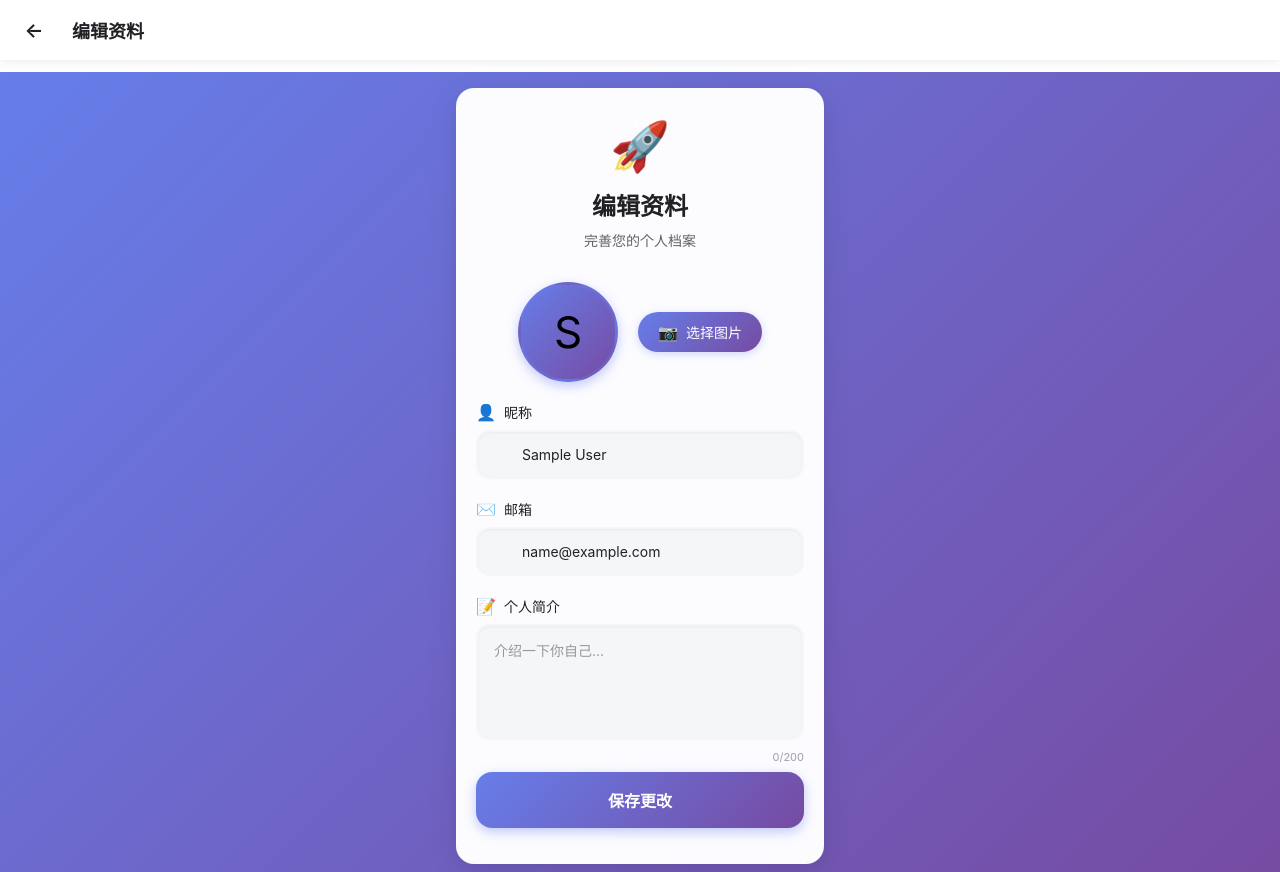
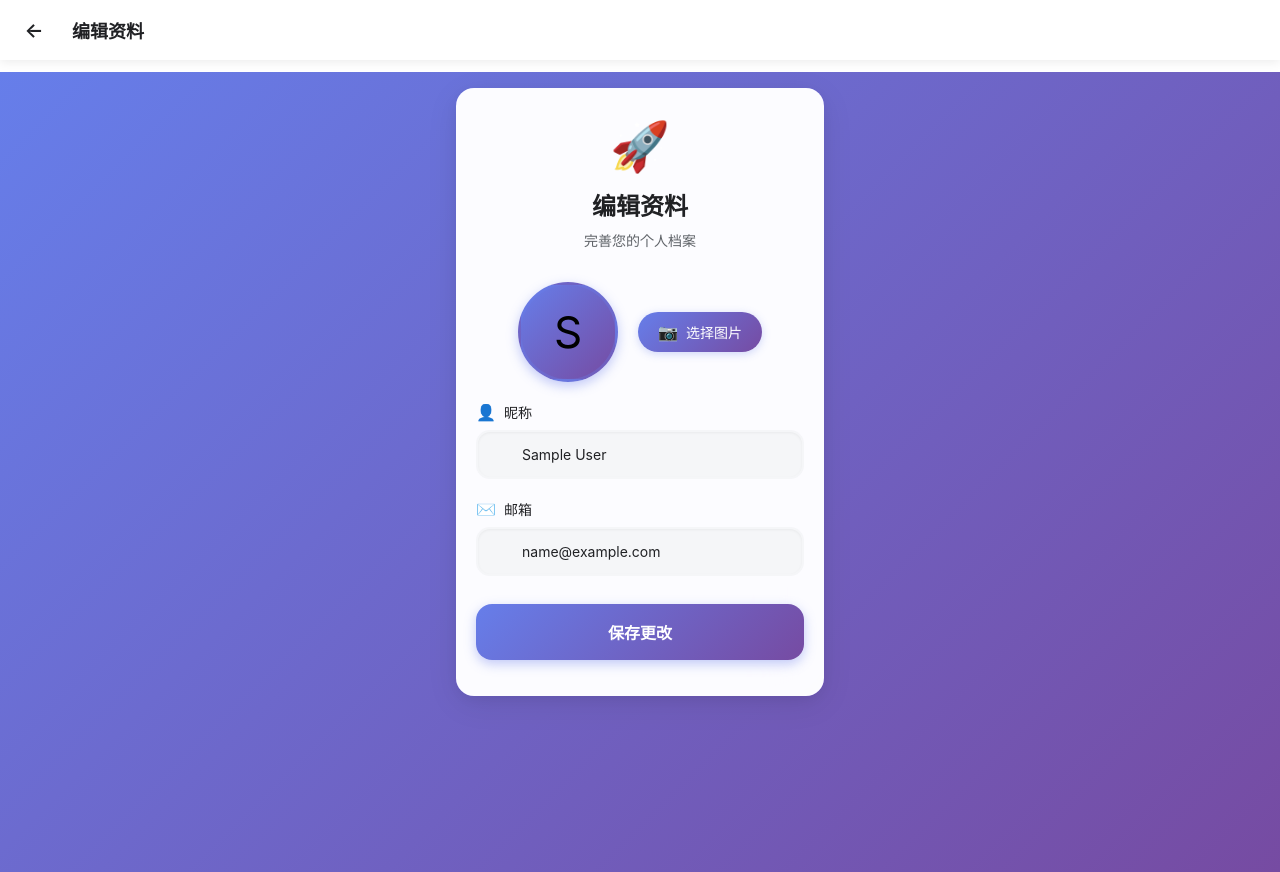
Before and after one commit to wuiyan/news-center-h5, a Vue app: page /profile/edit in a window 1280 px wide. Built offline with nearby package versions, Linux system fonts and the light colour scheme; sample sign-in values are in the browser's storage.

Commit message:
更新个人中心

```diff
--- a/src/api/user.js
+++ b/src/api/user.js
@@ -9,3 +9,9 @@ export function login(data) {
 export async function getUserInfo(userId) {
     return request.get(`/user/info/${userId}`);
 }
+
+// 更新用户信息（PUT /user/update）
+export function updateUser(data) {
+    // data 应包含 id 及需要更新的字段
+    return request.put('/user/update', data);
+}
--- a/src/view/Login.vue
+++ b/src/view/Login.vue
@@ -22,9 +22,9 @@ function login() {
     .then((response) => {
       console.log(response);
 
-      if (response.status == 200) {
+      if (response.status == 200 && response.data.code == 200) {
           // 登录成功，保存用户信息到 localStorage
-          localStorage.setItem("user", JSON.stringify(response.data));
+          localStorage.setItem("user", JSON.stringify(response.data.data));
           showSuccessToast("登录成功!");
           // 登录成功后可以跳转到主页或其他页面
           router.push("/index");
--- a/src/view/Profile.vue
+++ b/src/view/Profile.vue
@@ -6,10 +6,14 @@
           <div class="avatar-wrapper">
             <div class="avatar" :style="avatarStyle">
               <template v-if="user.avatarUrl">
-                <img :src="user.avatarUrl" :alt="user.name" class="avatar-img" />
+                <img
+                  :src="user.avatarUrl"
+                  :alt="user.name"
+                  class="avatar-img"
+                />
               </template>
               <template v-else>
-                {{ (user.name || '未命名用户').charAt(0) }}
+                {{ (user.name || "未命名用户").charAt(0) }}
               </template>
             </div>
           </div>
@@ -28,7 +32,9 @@
           <div class="stats-card">
             <div class="stat-item">
               <span class="stat-icon">📊</span>
-              <span class="stat-value">{{ formatNumber(stats.published) }}</span>
+              <span class="stat-value">{{
+                formatNumber(stats.published)
+              }}</span>
               <span class="stat-label">发布</span>
             </div>
             <div class="stat-divider"></div>
@@ -94,18 +100,12 @@ import { getUserInfo } from '../api/user.js';
 
 const router = useRouter();
 
-getUserInfo('5').then(res => {
-  console.log('用户信息', res);
-}).catch(err => {
-  console.error('获取用户信息失败', err);
-});
 
 const user = ref({
+  id : 5,
   name: '',
   email: '',
-  avatarUrl: '',
-  avatarColor: '',
-  bio: ''
+  password : '',
 });
 
 const avatarStyle = computed(() => {
@@ -171,6 +171,18 @@ const updateStats = (newStats) => {
   localStorage.setItem('userStats', JSON.stringify(stats.value));
 };
 
+// 将用户信息合并到 localStorage.user
+const updateLocalStorage = (newData) => {
+  try {
+    const safe = { ...newData };
+    // 不要在本地存储敏感信息，比如密码
+    if (safe.password !== undefined) delete safe.password;
+    localStorage.setItem('user', JSON.stringify(safe));
+  } catch (e) {
+    console.warn('更新本地用户缓存失败:', e);
+  }
+};
+
 onMounted(() => {
   loadUserData();
   loadStatsData();
@@ -183,46 +195,47 @@ const loadUserData = async () => {
       const parsed = JSON.parse(userData);
       // 先使用本地数据快速渲染
       user.value = {
+        id: parsed.id || '',
         name: parsed.name?.trim() || '未命名用户',
         email: parsed.email?.trim() || '',
-        avatarUrl: parsed.avatarUrl?.trim() || '',
-        avatarColor: parsed.avatarColor?.trim() || '',
-        bio: parsed.bio?.trim() || ''
+        password : parsed.password || '',
       };
 
       // 异步请求后端获取实时用户信息并更新（若接口可用）
-      try {
-        const remote = await getUserInfo();
-        // remote 已被标准化为后端 data 对象（或整个响应体）
-        if (remote) {
-          user.value = {
-            name: (remote.name ?? remote.username ?? remote.nick ?? '').trim() || user.value.name,
-            email: (remote.email ?? '').trim() || user.value.email,
-            avatarUrl: (remote.avatarUrl ?? remote.avatar ?? '').trim() || user.value.avatarUrl,
-            avatarColor: remote.avatarColor || user.value.avatarColor,
-            bio: remote.bio || remote.intro || user.value.bio
-          };
+        try {
+          const remote = await getUserInfo(user.value.id);
+          // getUserInfo 已尽可能返回后端 data 对象；若返回带 {code,data} 格式，兼容处理
+          const remoteData = (remote && remote.status === 200 && remote.data) ? remote.data : remote;
+          console.log(remote && remote.status === 200 && remote.data);
+          console.log(remoteData);
+          console.log(remoteData.data);
 
-          // 同步回 localStorage，保持本地缓存和后端一致
-          try {
-            const localRaw = localStorage.getItem('user');
-            let localObj = {};
-            if (localRaw) {
-              try { localObj = JSON.parse(localRaw); } catch (_) { localObj = { id: remote.id || localRaw }; }
-            }
-            const merged = { ...localObj, ...user.value };
-            localStorage.setItem('user', JSON.stringify(merged));
-          } catch (e) {
-            console.warn('更新本地用户缓存失败:', e);
+          if (remoteData) {
+            const userInfo = remoteData.data || remoteData;
+            const mappedData = {
+              id: userInfo.id || user.value.id,
+              name: userInfo.name.trim() || user.value.name,
+              email: (userInfo.email ?? '').trim() || user.value.email,
+              password : userInfo.password || user.value.password,
+            };
+
+            user.value = mappedData;
+
+            // 同步到本地存储（会排除敏感字段）
+            updateLocalStorage(mappedData);
+          } else {
+            console.warn('接口返回空数据或格式不匹配:', remote);
           }
+        } catch (error) {
+          console.warn('获取远程用户信息失败:', error);
+          // 保留本地数据，不做更改
         }
-      } catch (e) {
-        console.warn('获取远程用户信息失败:', e);
-      }
+
     } catch (e) {
       console.error('解析用户数据失败:', e);
       // 解析失败时使用默认值
       user.value = {
+        id: '',
         name: '未命名用户',
         email: '',
         avatarUrl: '',
@@ -233,6 +246,7 @@ const loadUserData = async () => {
   } else {
     // 没有用户数据时使用默认值
     user.value = {
+      id: '',
       name: '未命名用户',
       email: '',
       avatarUrl: '',
@@ -277,7 +291,8 @@ const handleLogout = () => {
 .profile-page {
   min-height: 100vh;
   background: linear-gradient(135deg, #667eea 0%, #764ba2 100%);
-  font-family: -apple-system, BlinkMacSystemFont, "Segoe UI", Roboto, "Helvetica Neue", Arial, sans-serif;
+  font-family: -apple-system, BlinkMacSystemFont, "Segoe UI", Roboto,
+    "Helvetica Neue", Arial, sans-serif;
   padding-bottom: 70px;
   padding-top: 16px;
 }
@@ -302,9 +317,7 @@ const handleLogout = () => {
   display: flex;
   align-items: center;
   gap: 20px;
-  box-shadow:
-    0 4px 16px rgba(0, 0, 0, 0.06),
-    0 2px 6px rgba(0, 0, 0, 0.09);
+  box-shadow: 0 4px 16px rgba(0, 0, 0, 0.06), 0 2px 6px rgba(0, 0, 0, 0.09);
   animation: fadeInUp 0.5s cubic-bezier(0.4, 0, 0.2, 1);
 }
 
@@ -425,9 +438,7 @@ const handleLogout = () => {
   align-items: center;
   column-gap: 16px;
   row-gap: 0;
-  box-shadow:
-    0 4px 16px rgba(0, 0, 0, 0.06),
-    0 2px 6px rgba(0, 0, 0, 0.09);
+  box-shadow: 0 4px 16px rgba(0, 0, 0, 0.06), 0 2px 6px rgba(0, 0, 0, 0.09);
   animation: fadeInUp 0.5s cubic-bezier(0.4, 0, 0.2, 1) 0.1s backwards;
 }
 
@@ -481,9 +492,7 @@ const handleLogout = () => {
   -webkit-backdrop-filter: blur(30px) saturate(180%);
   border-radius: 16px;
   overflow: hidden;
-  box-shadow:
-    0 4px 16px rgba(0, 0, 0, 0.06),
-    0 2px 6px rgba(0, 0, 0, 0.09);
+  box-shadow: 0 4px 16px rgba(0, 0, 0, 0.06), 0 2px 6px rgba(0, 0, 0, 0.09);
 }
 
 .settings-card {
@@ -504,13 +513,17 @@ const handleLogout = () => {
 }
 
 .menu-item::before {
-  content: '';
+  content: "";
   position: absolute;
   top: 0;
   left: 0;
   right: 0;
   bottom: 0;
-  background: linear-gradient(135deg, rgba(102, 126, 234, 0.05), rgba(118, 75, 162, 0.05));
+  background: linear-gradient(
+    135deg,
+    rgba(102, 126, 234, 0.05),
+    rgba(118, 75, 162, 0.05)
+  );
   opacity: 0;
   transition: opacity 0.3s ease;
 }
@@ -521,7 +534,11 @@ const handleLogout = () => {
 
 .menu-item:hover {
   transform: translateY(0);
-  background: linear-gradient(135deg, rgba(102, 126, 234, 0.05), rgba(118, 75, 162, 0.05));
+  background: linear-gradient(
+    135deg,
+    rgba(102, 126, 234, 0.05),
+    rgba(118, 75, 162, 0.05)
+  );
 }
 
 .menu-item:active {
@@ -597,7 +614,7 @@ const handleLogout = () => {
 }
 
 .tab-item::before {
-  content: '';
+  content: "";
   position: absolute;
   top: -2px;
   left: 50%;
--- a/src/view/ProfileEdit.vue
+++ b/src/view/ProfileEdit.vue
@@ -16,7 +16,7 @@
 
         <div class="form-section">
           <div class="avatar-upload">
-            <div class="avatar-preview" :style="{ background: form.avatar || 'linear-gradient(135deg, #667eea, #764ba2)' }">
+            <div class="avatar-preview" :style="form.avatar ? { backgroundImage: `url(${form.avatar})`, backgroundSize: 'cover', backgroundPosition: 'center' } : { background: 'linear-gradient(135deg, #667eea, #764ba2)' }">
               {{ form.name?.charAt(0) || '👤' }}
             </div>
             <div class="upload-btn-wrapper">
@@ -60,21 +60,6 @@
             <span v-if="errors.email" class="error-msg">{{ errors.email }}</span>
           </div>
 
-          <div class="input-wrapper">
-            <label class="input-label">
-              <span class="label-icon">📝</span>
-              个人简介
-            </label>
-            <textarea
-              v-model="form.bio"
-              class="custom-textarea"
-              placeholder="介绍一下你自己..."
-              rows="4"
-              maxlength="200"
-            ></textarea>
-            <div class="char-count">{{ form.bio?.length || 0 }}/200</div>
-          </div>
-
           <button type="button" class="save-btn" @click="handleSave" :disabled="isSaving">
             {{ isSaving ? '保存中...' : '保存更改' }}
           </button>
@@ -88,16 +73,19 @@
 import { ref, onMounted } from 'vue';
 import { useRouter } from 'vue-router';
 import { showToast } from 'vant';
+import { updateUser } from '../api/user.js';
 
 const router = useRouter();
 const fileInput = ref(null);
 
 const form = ref({
+  id: null,
   name: '',
   email: '',
-  avatar: '',
-  bio: ''
+  password: '',
+  avatar: '' // 占位头像数据
 });
+
 
 const errors = ref({
   name: '',
@@ -116,10 +104,11 @@ const loadUserData = () => {
     try {
       const user = JSON.parse(userData);
       form.value = {
+        id: user.id || null,
         name: user.name || '',
         email: user.email || '',
-        avatar: user.avatar || '',
-        bio: user.bio || ''
+        password: user.password || '',
+        avatar: user.avatar || user.avatarUrl || ''
       };
     } catch (e) {
       console.error('解析用户数据失败:', e);
@@ -201,32 +190,56 @@ const handleSave = async () => {
 
   isSaving.value = true;
 
-  setTimeout(() => {
   try {
-      const userData = localStorage.getItem('user');
-      let user = {};
-      if (userData) {
-        user = JSON.parse(userData);
+    const payload = {
+      id: form.value.id,
+      name: form.value.name.trim(),
+      email: form.value.email.trim(),
+      avatar: form.value.avatar || undefined
+    };
+
+
+    const res = await updateUser(payload);
+    const body = res?.data ?? res;
+
+    if (res?.status === 200 || body?.code === 200) {
+      const returned = body?.data ?? body;
+
+      // 合并到本地缓存
+      const raw = localStorage.getItem('user');
+      let localObj = {};
+      if (raw) {
+        try { localObj = JSON.parse(raw); } catch (_) { localObj = typeof raw === 'string' ? { id: raw } : {}; }
       }
 
-      const updatedUser = {
-        ...user,
-        name: form.value.name.trim(),
-        email: form.value.email.trim(),
-        avatar: form.value.avatar,
-        bio: form.value.bio.trim()
+      const updatedFields = {
+        ...(payload.name !== undefined && { name: payload.name }),
+        ...(payload.email !== undefined && { email: payload.email }),
+        ...(payload.avatar !== undefined && { avatar: payload.avatar })
       };
 
-      localStorage.setItem('user', JSON.stringify(updatedUser));
+      // Prefer server-returned values when present
+      if (returned) {
+        if (returned.name !== undefined) updatedFields.name = returned.name;
+        if (returned.email !== undefined) updatedFields.email = returned.email;
+        if (returned.avatar !== undefined) updatedFields.avatar = returned.avatar;
+      }
+
+      const merged = { ...localObj, id: payload.id ?? localObj.id, ...updatedFields };
+
+      localStorage.setItem('user', JSON.stringify(merged));
+
       showToast('保存成功');
       router.push('/profile');
+    } else {
+      showToast(body?.msg || '保存失败，请重试');
+    }
   } catch (e) {
     console.error('保存失败:', e);
     showToast('保存失败，请重试');
   } finally {
     isSaving.value = false;
   }
-  }, 500);
 };
 </script>
 
@@ -238,8 +251,11 @@ const handleSave = async () => {
 }
 
 .profile-edit-page {
+  min-height: 100vh;
   background: linear-gradient(135deg, #667eea 0%, #764ba2 100%);
+  background-size: cover;
   font-family: -apple-system, BlinkMacSystemFont, "Segoe UI", Roboto, "Helvetica Neue", Arial, sans-serif;
+  padding-bottom: 20px;
 }
 
 .page-container {
@@ -477,42 +493,7 @@ const handleSave = async () => {
   font-weight: 500;
 }
 
-.custom-textarea {
-  width: 100%;
-  padding: 14px 16px;
-  background: #f5f6f8;
-  border: 2px solid transparent;
-  border-radius: 14px;
-  font-size: 14px;
-  color: #202124;
-  outline: none;
-  resize: none;
-  font-family: inherit;
-  line-height: 1.5;
-  transition: all 0.3s cubic-bezier(0.4, 0, 0.2, 1);
-  box-shadow: inset 0 1px 3px rgba(0, 0, 0, 0.05);
-}
 
-.custom-textarea::placeholder {
-  color: #999;
-}
-
-.custom-textarea:focus {
-  background: #fff;
-  border-color: #667eea;
-  box-shadow:
-    inset 0 1px 3px rgba(0, 0, 0, 0.08),
-    0 0 0 3px rgba(102, 126, 234, 0.1);
-}
-
-.char-count {
-  position: absolute;
-  right: 0;
-  bottom: -20px;
-  font-size: 11px;
-  color: #9aa0a6;
-  font-weight: 400;
-}
 
 .save-btn {
   width: 100%;
@@ -546,10 +527,6 @@ const handleSave = async () => {
 }
 
 @media (max-width: 600px) {
-  .profile-edit-page {
-    /* 保持顶部空间更紧凑 */
-  }
-
   .page-container {
     margin-top: 64px;
   }
```
Lines whose indentation alone changed are shown as unchanged.
